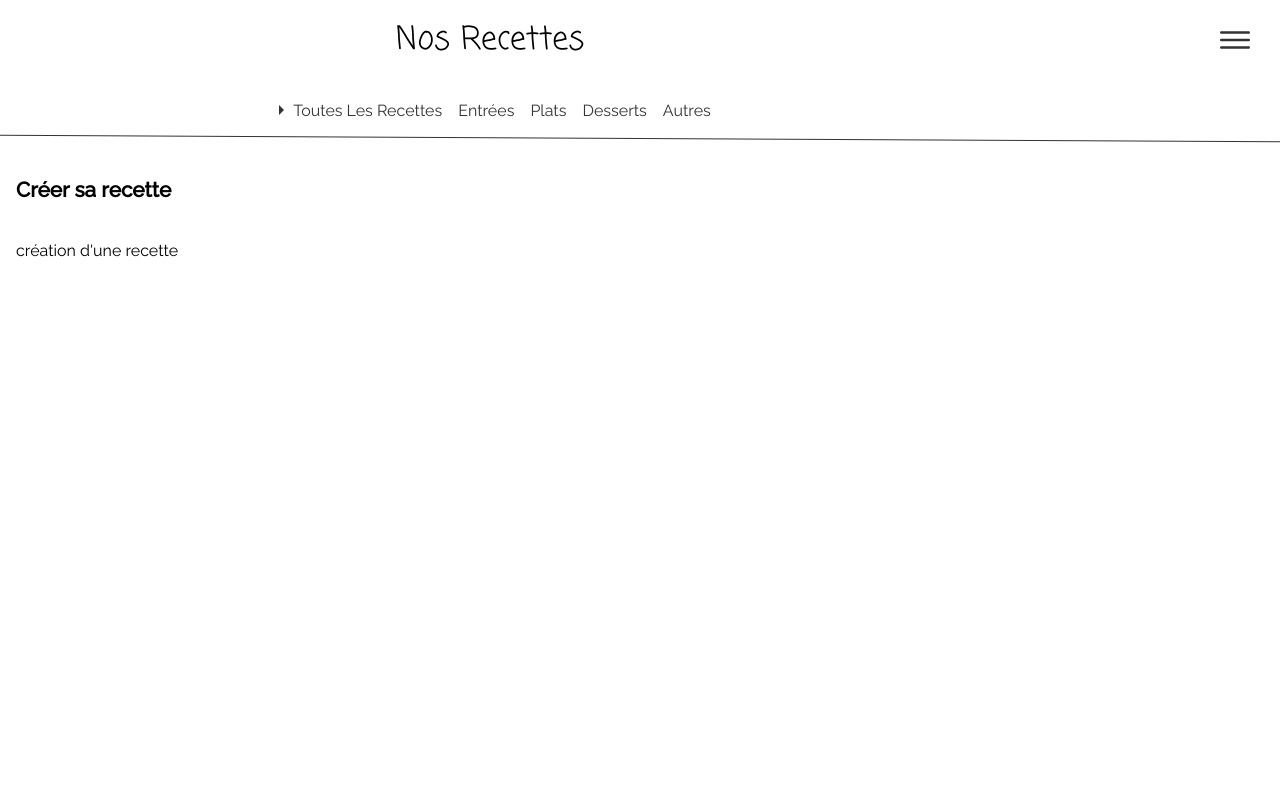
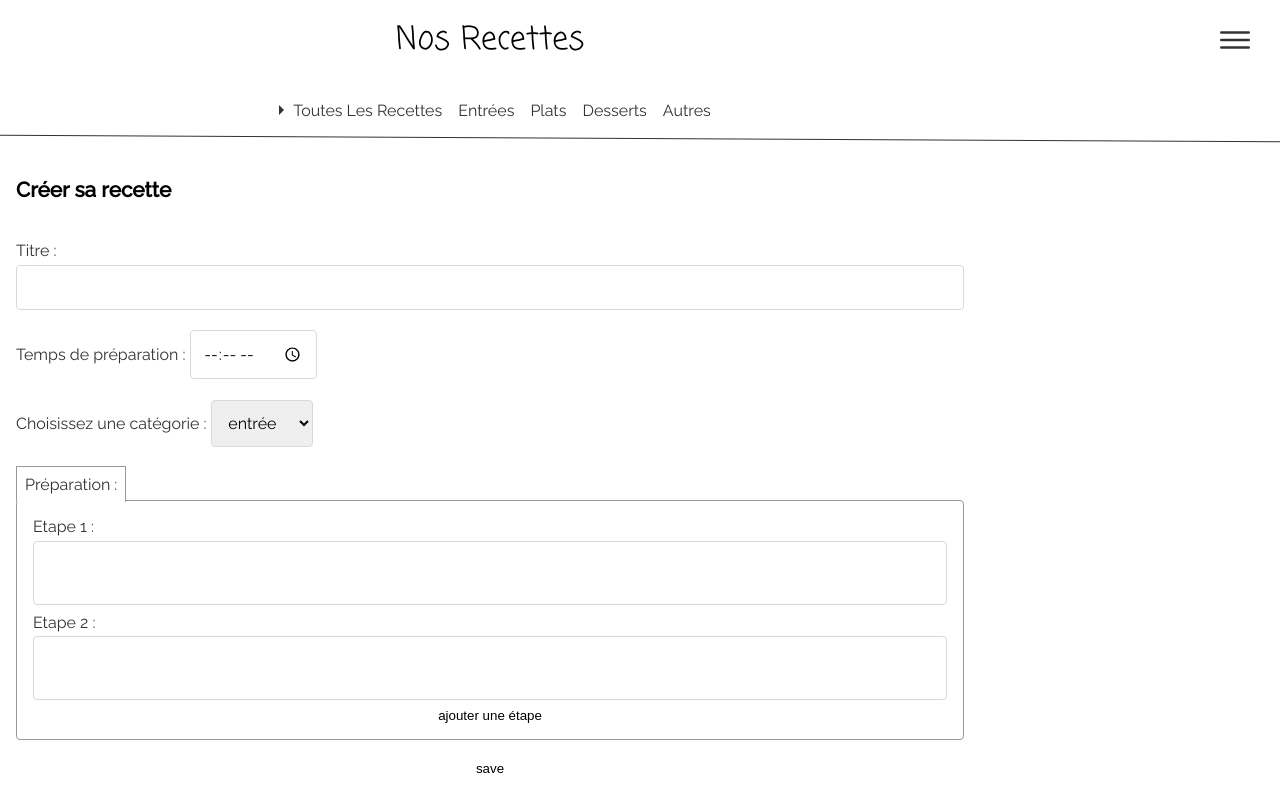
Before and after one commit to Sunpadow54/Nos-Recettes, a React (Create React App) app in the folder nos-recettes-front/: page /create in a window 1280 px wide. Built offline with nearby package versions, Linux system fonts and the light colour scheme.

Commit message:
Feat (create Recipe) : add Form to create a new recipe

```diff
--- /dev/null
+++ b/nos-recettes-front/src/components/Inputs/Input.js
@@ -0,0 +1,66 @@
+/* Import Style */
+import "./input.scss";
+
+function Input(props) {
+	const { label, onChange, options, ...inputProps } = props;
+	const formControl = () => {
+		if (options) {
+			return "select";
+		}
+		if (inputProps.type === "textarea") {
+			return "textarea";
+		}
+		if (inputProps.type === "time") {
+			return "time";
+		}
+		return "input";
+	};
+	const formType = formControl();
+
+	return (
+		<div className={`input-group input-group--${formType}`}>
+			<label className="input-group__label">{label}</label>
+			{(() => {
+				switch (formType) {
+					case "input":
+					case "time":
+						return (
+							<input
+								className="input-group__control"
+								required
+								{...inputProps}
+								onChange={onChange}
+							/>
+						);
+					case "select":
+						return (
+							<select
+								className="input-group__control"
+								required
+								{...inputProps}
+								onChange={onChange}
+							>
+								{options.map((option, id) => (
+									<option key={id} value={option}>
+										{option}
+									</option>
+								))}
+							</select>
+						);
+					case "textarea":
+						return (
+							<textarea
+								className="input-group__control"
+								required
+								onChange={onChange}
+							></textarea>
+						);
+					default:
+						return null;
+				}
+			})()}
+		</div>
+	);
+}
+
+export default Input;
--- /dev/null
+++ b/nos-recettes-front/src/components/Inputs/input.scss
@@ -0,0 +1,33 @@
+// -----------------------------------------------------------
+/*  inputs */
+// -----------------------------------------------------------
+/* Import Sass utils */
+@use "../../style/sass/variables" as v;
+@use "../../style/sass/mixins" as m;
+
+.input-group {
+	@include m.flex(column);
+	gap: 0.3rem;
+
+	&--time,
+	&--select {
+		@include m.flex(row, v.$default, v.$default, center);
+		input,
+		option {
+			width: auto;
+		}
+	}
+	&--textarea {
+		textarea {
+			resize: none;
+		}
+	}
+
+	&__label {
+		color: v.$color-darkgrey;
+		word-wrap: no-wrap;
+	}
+	&__control {
+		@include m.form-control;
+	}
+}
--- a/nos-recettes-front/src/pages/Home/CreateRecipe/CreateRecipe.js
+++ b/nos-recettes-front/src/pages/Home/CreateRecipe/CreateRecipe.js
@@ -1,10 +1,100 @@
+import { useState } from "react";
+/* Import Style */
+import "./createRecipe.scss";
+/* Import Components */
+import Input from "../../../components/Inputs/Input";
 
 function CreateRecipe() {
-    return (
-        <div>
-            <p>création d'une recette</p>
-        </div>
-    )
+	const [formValues, setFormValues] = useState({
+		title: "",
+		duration: "",
+		preparation: ["", ""],
+		category: "",
+	});
+
+	const inputs = [
+		{
+			name: "title",
+			type: "text",
+			label: "Titre :",
+		},
+		{
+			name: "duration",
+			type: "time",
+			label: "Temps de préparation :",
+		},
+		{
+			name: "category",
+			options: ["entrée", "plat", "dessert", "autre"],
+			label: "Choisissez une catégorie :",
+		},
+	];
+
+	const handleInputChange = (e) => {
+		const { name, value, id } = e.target;
+
+		if (name === "preparation") {
+			const newData = { ...formValues };
+			newData.preparation[id] = value;
+			setFormValues({ ...newData });
+		} else {
+			setFormValues({
+				...formValues,
+				[name]: value,
+			});
+		}
+	};
+
+	const handleAddStep = (e) => {
+		e.preventDefault();
+		const newData = { ...formValues };
+		newData.preparation.push("");
+		setFormValues({ ...newData });
+	};
+
+	const handleSubmit = (e) => {
+		e.preventDefault(); // stop refreshing page
+		console.log(formValues);
+	};
+
+	return (
+		<form
+			id="create"
+			className="create-recipe-form form"
+			onSubmit={handleSubmit}
+		>
+			{inputs.map((input, id) => (
+				<Input
+					key={id}
+					{...input}
+					value={formValues[input.name]}
+					onChange={handleInputChange}
+				/>
+			))}
+
+			<fieldset className="form__group">
+				<legend className="input-group__label"> Préparation : </legend>
+
+				{formValues.preparation.map((step, i) => (
+					<Input
+						key={i}
+						onChange={handleInputChange}
+						value={step}
+						id={i}
+						label={`Etape ${i + 1} :`}
+						type="textarea"
+						name="preparation"
+					/>
+				))}
+
+				<button onClick={handleAddStep}>ajouter une étape</button>
+			</fieldset>
+
+			<button form="create" type="submit">
+				save
+			</button>
+		</form>
+	);
 }
 
-export default CreateRecipe
+export default CreateRecipe;
--- /dev/null
+++ b/nos-recettes-front/src/pages/Home/CreateRecipe/createRecipe.scss
@@ -0,0 +1,29 @@
+// -----------------------------------------------------------
+/*  Create Recipe */
+// -----------------------------------------------------------
+/* Import Sass utils */
+@use "../../../style/sass/variables" as v;
+@use "../../../style/sass/mixins" as m;
+
+.form {
+	@include m.flex(column);
+	gap: 1.3rem;
+	&__group {
+		border: 1px solid v.$color-grey;
+		border-radius: 4px;
+		padding: 1rem;
+		@include m.flex(column);
+		position: relative;
+		gap: 0.5rem;
+		margin-top: 2rem;
+		legend {
+			position: absolute;
+			top: -2.2rem;
+			left: -1px;
+			padding: 0.5rem;
+			border: 1px solid v.$color-grey;
+			border-bottom: none;
+			background-color: white;
+		}
+	}
+}
--- a/nos-recettes-front/src/style/sass/_mixins.scss
+++ b/nos-recettes-front/src/style/sass/_mixins.scss
@@ -119,3 +119,12 @@
 		}
 	}
 }
+
+
+@mixin form-control() {
+    border: 1px solid v.$color-lightgrey;
+    padding: 12px;
+    border-radius: 4px;
+    font-size: 1rem;
+    font-family: 'Raleway';
+}
```
Also changed, not shown: nos-recettes-front/src/pages/Home/Recipes/Recipes.js (+5 -4 lines), nos-recettes-front/src/style/sass/_variables.scss (+31 -29 lines).
